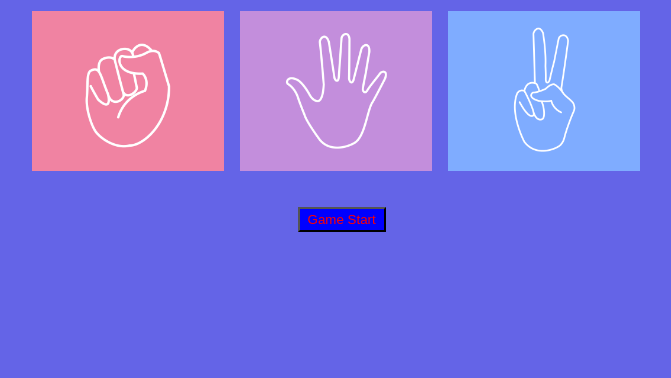
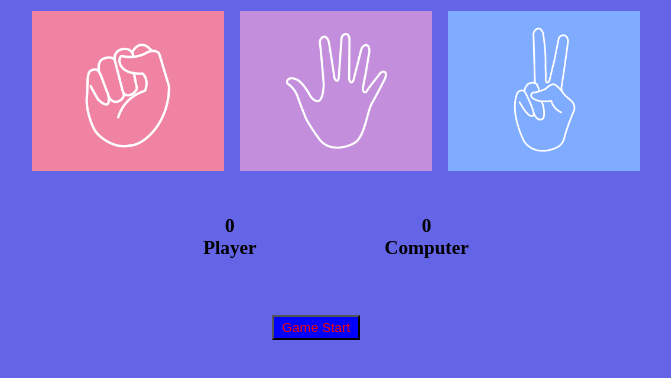
Before and after one commit to fels123/rock-paper-scissors-1, a plain HTML site: page index.html in a window 1280 px wide. Shown: the part 122-500 px from the top of the page, without its empty margins (304-975 px from the left). Drawn offline with Linux system fonts and the light colour scheme.

Commit message:
added some html and css style

```diff
--- a/app.js
+++ b/app.js
@@ -0,0 +1 @@
+const gameStart = document.getElementById("btn");
--- a/index.html
+++ b/index.html
@@ -20,6 +20,16 @@
         <img src="./images/scissors.png" alt="scissors" />
       </div>
     </div>
-    <button>Game Start</button>
+    <div id="selection">
+      <div class="selectionChoice">
+        <p id="player-winCount">0</p>
+        <p>Player</p>
+      </div>
+      <div class="selectionChoice">
+        <p id="computer-winCount">0</p>
+        <p>Computer</p>
+      </div>
+    </div>
+    <button id="btn">Game Start</button>
   </body>
 </html>
--- a/styles.css
+++ b/styles.css
@@ -30,9 +30,23 @@ img:hover {
 }
 
 button {
-  margin-left: 47%;
+  margin-left: 45%;
   cursor: pointer;
   background-color: blue;
   color: red;
   padding: 0.2rem 0.5rem;
 }
+
+#selection {
+  display: flex;
+  justify-content: center;
+  align-items: center;
+}
+
+.selectionChoice {
+  text-align: center;
+  padding: 0.5rem 4rem;
+  font-weight: bold;
+  margin-bottom: 3rem;
+  font-size: larger;
+}
```
